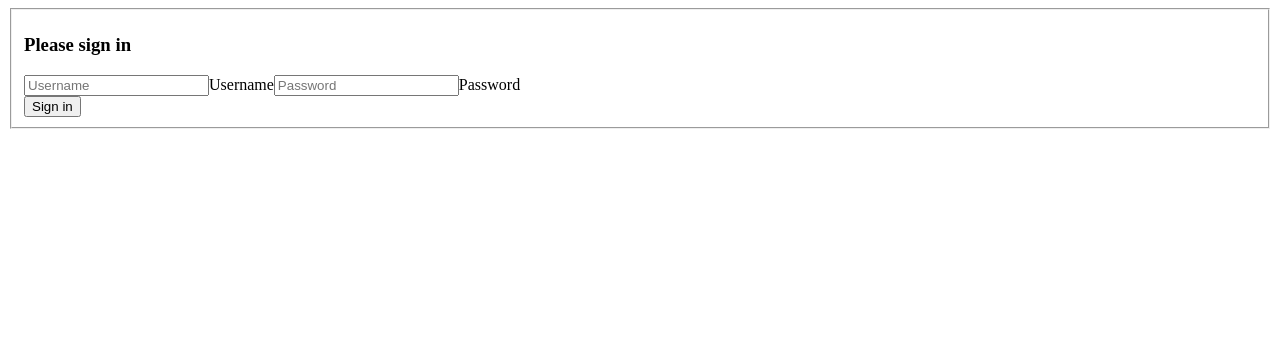
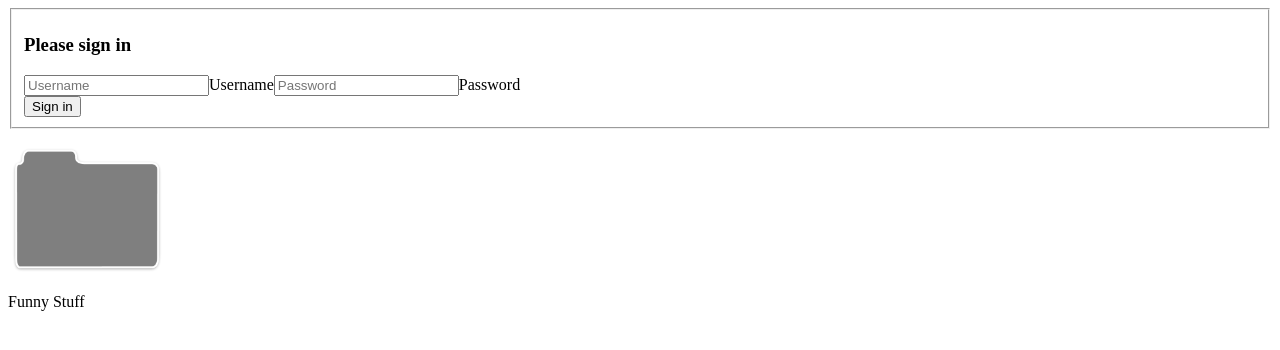
Before and after one commit to zachMcWhirter/SocialTiger, a React (Create React App) app: page / in a window 1280 px wide. Shown: the top 350 px of the page. Built offline with nearby package versions, Linux system fonts and the light colour scheme.

Commit message:
created empty components for AppViews, Home

```diff
--- a/src/components/SocialTiger.js
+++ b/src/components/SocialTiger.js
@@ -9,6 +9,7 @@ const SocialTiger = () => {
   return (
     <>
      <Login/>
+     <FolderCard/>
     </>
   );
 };
--- /dev/null
+++ b/src/components/folder/FolderCard.css
@@ -0,0 +1,3 @@
+img {
+    max-height: 20vh;
+}
--- a/src/components/folder/FolderCard.js
+++ b/src/components/folder/FolderCard.js
@@ -1,21 +1,19 @@
 import React from "react";
 import FolderImage from "./folder-image.png"
+import "./FolderCard.css"
 
 const FolderCard = () => {
 
     return (
         <div className="card">
-        <div className="card-content">
-          <picture>
-            <img src={FolderImage} alt="folder" />
-            <h3>
-            Name: <span className="card-foldername">Funny Stuff</span>
-          </h3>
-          </picture>
+            <div className="card-content">
+                <div className="img-container">
 
-          <p>Breed: Poodle</p>
+                        <img src={FolderImage} alt="folder" />
+                        <div id="text" className="card-foldername">Funny Stuff</div>
+                </div>
+            </div>
         </div>
-      </div>
     )
 }
 
```
Also changed, not shown: src/components/ApplicationViews.js (added), src/components/Home.js (added), src/components/nav/NavBar.css (added).
